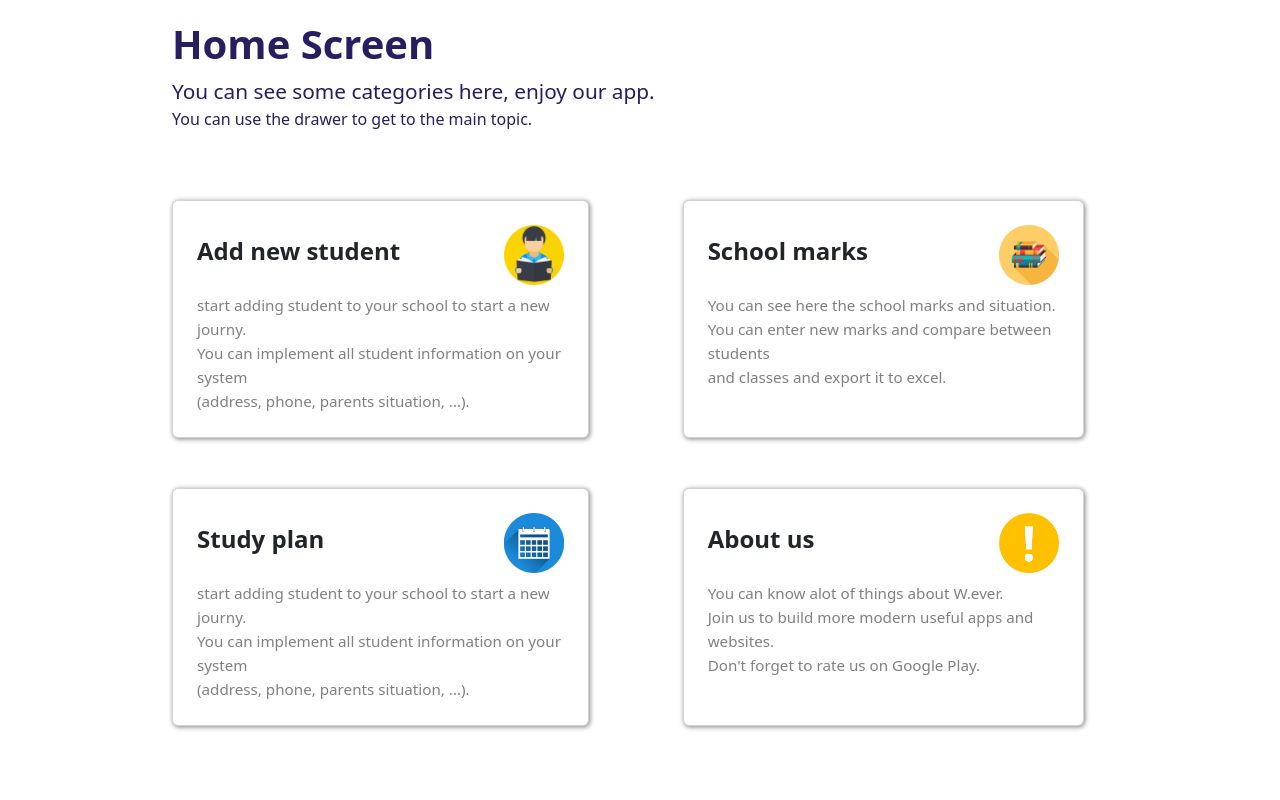
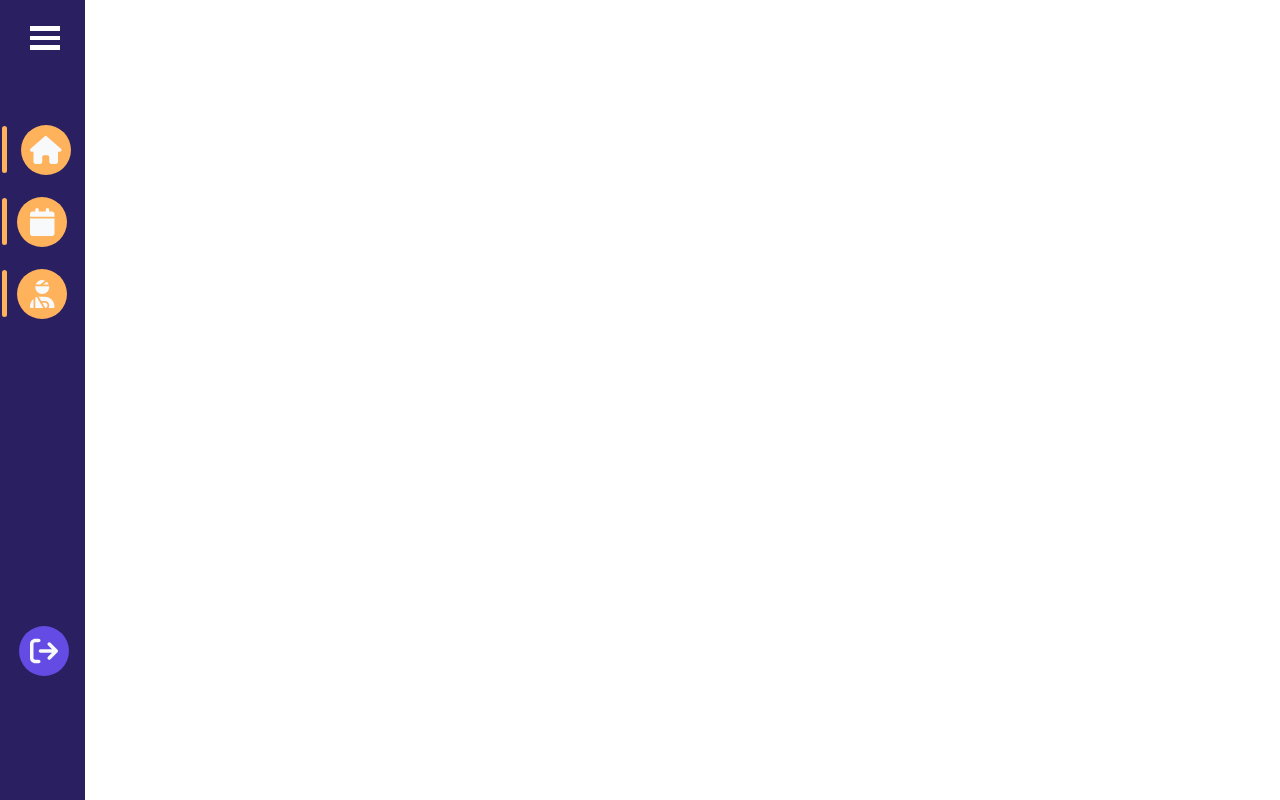
Before and after one commit to BAHAA-THE-KING/eduCloud_web, a React (Create React App) app: page / in a window 1280 px wide. Built offline with nearby package versions, Linux system fonts and the light colour scheme.

Commit message:
Created Navbar

```diff
--- a/src/App.css
+++ b/src/App.css
@@ -100,3 +100,134 @@ a {
    color: #2A1F60;
    display: block;
 }
+
+
+/* start navbar */
+
+.side-navbar {
+   background-color: #2A1F60;
+   width: 100px;
+   height: 100vh;
+   width: 300px;
+   /* transition: .4s; */
+   padding-left: 10px;
+}
+.side-navbar-nx {
+   width: 85px !important;
+   padding-left: 0px !important;
+}
+.nav-upper .side-navbar-nx {
+
+}
+button {
+   background: none;
+   outline: none;
+   border: none;
+   margin: auto;
+}
+.side-navbar .burger {
+   cursor: pointer;
+   height: 71px;
+   width: 74px;
+   display: flex;
+   justify-content: center;
+   align-items: center;
+   flex-direction: column;
+   padding-left: 21px;
+}
+.side-navbar .burger span {
+   display: block;
+   margin-top: 5px;
+   background-color: white;
+   height: 4.5px;
+   width: 30px;
+   transition: .3s;
+}
+.side-navbar .burger span:hover {
+   color: #aa5b00 !important;
+}
+
+
+.burger-out span:nth-child(1) {
+   width: 35px;
+   transform: translate(-3px, 8px) rotate(45deg);
+   margin-bottom: 5.3px;
+}
+.burger-out span:nth-child(2) {
+   display: none;
+}
+.burger-out span:nth-child(3) {
+   width: 35px;
+   transform: translate(-3px, -8px) rotate(-45deg);
+}
+.nav-menu {
+   grid-template-rows: repeat(7, 1fr);
+	margin-top: 50px;
+   margin-right: 5px;
+}
+
+.menu-item,
+.logout {
+   height: 57px;
+   display: flex;
+   text-transform: uppercase;
+   margin: auto 20px;
+   border-radius: 10px;
+   margin-bottom: 15px;
+}
+.menu-item-NX {
+   padding-left: 10px;
+}
+.menu-item .icon,
+.logout-icon {
+   position: relative;
+   display: flex;
+   justify-content: center;
+   align-items: center;
+   z-index: 2;
+}
+.menu-item svg,
+.icon {
+   z-index: 2;
+}
+.menu-item .icon::before {
+   content: '';
+   position: absolute;
+   width: 5px;
+   height: 82%;
+   background-color: #FEB25B;
+   border-radius: 5px;
+   left: -28px;
+}
+.menu-item .icon::after,
+.logout-icon::after {
+   content: '';
+   position: absolute;
+   width: 50px;
+   height: 50px;
+   background-color: #FEB25B;
+   transform: translate(-50%,-50%);
+   left: 50%;
+   top: 50%;
+   z-index: -1;
+   border-radius: 50%;
+}
+.menu-item p,
+.logout p {
+   line-height: 3;
+   margin-left: 14px;
+   transition: .3s;
+}
+.menu-item p:hover {
+   color: #aa5b00 !important;
+}
+.space {
+   margin-top: 300px;
+}
+.logout-icon::after  {
+   background-color: #644be3  !important;
+}
+.logout p {
+   line-height: 3.3;
+}
+/* end navbar */
--- a/src/Pages/Home.js
+++ b/src/Pages/Home.js
@@ -1,6 +1,7 @@
 import { Container, Row } from "react-bootstrap";
 import { Card } from "../components";
 import * as handlers from '../handlers';
+import SideNavbar from "../components/SideNavbar";
 
 const cards = [
    {
@@ -59,7 +60,9 @@ const cards = [
 
 function Home() {
    return (
-      <Container className="h-100 w-75">
+      <>
+      <SideNavbar />
+      {/* <Container className="h-100 w-75">
          <Row className="h-25 text-start">
             <div style={{
                position: "relative",
@@ -105,7 +108,8 @@ function Home() {
                )
             }
          </Row>
-      </Container>
+      </Container> */}
+      </>
    );
 }
 
--- /dev/null
+++ b/src/components/SideNavbar.js
@@ -0,0 +1,65 @@
+import { useState } from "react";
+import { Link } from "react-router-dom";
+import { FontAwesomeIcon } from "@fortawesome/react-fontawesome";
+import { faArrowRightFromBracket } from "@fortawesome/free-solid-svg-icons";
+import { faHome } from "@fortawesome/free-solid-svg-icons";
+import { faCalendar } from "@fortawesome/free-solid-svg-icons";
+import { faUserInjured } from "@fortawesome/free-solid-svg-icons";
+
+function SideNavbar() {
+  const [isExpand, setExpand] = useState(false);
+
+  const menuItems = [
+    {
+      text: "Home screen",
+      icon: faHome,
+      link: "#",
+    },
+    {
+      text: "Study plan & calender",
+      icon: faCalendar,
+      link: "#",
+    },
+    {
+      text: "Add student screen",
+      icon: faUserInjured,
+      link: "#",
+    },
+  ];
+
+  return (
+    <div className={isExpand ? "side-navbar" : "side-navbar side-navbar-nx "}>
+      <div className="nav-upper">
+        <button
+          className={!isExpand ? "burger burger-in" : "burger burger-out"}
+          onClick={() => setExpand(!isExpand)}
+        >
+          <span> </span>
+          <span> </span>
+          <span> </span>
+        </button>
+          <div className="nav-menu ">
+					{menuItems.map((item) => (
+						<Link
+							className={isExpand ? "menu-item " : "menu-item menu-item-NX"}
+						>
+							<div className="icon"><FontAwesomeIcon icon={item.icon} className="fs-3 text-light" /></div>
+							{isExpand && <p className="text-light ps-3">{item.text}</p>}
+						</Link>
+					))}
+				</div>
+      </div>
+      <div className="nav-menu space">
+      <Link
+							className={isExpand ? "logout " : "logout menu-item-NX"}
+						>
+							<div className="logout-icon"><FontAwesomeIcon icon={faArrowRightFromBracket} className="fs-3 text-light" /></div>
+							{isExpand && <p className="text-light ps-3">logout</p>}
+						</Link>
+
+      </div>
+    </div>
+  );
+}
+
+export default SideNavbar;
```
